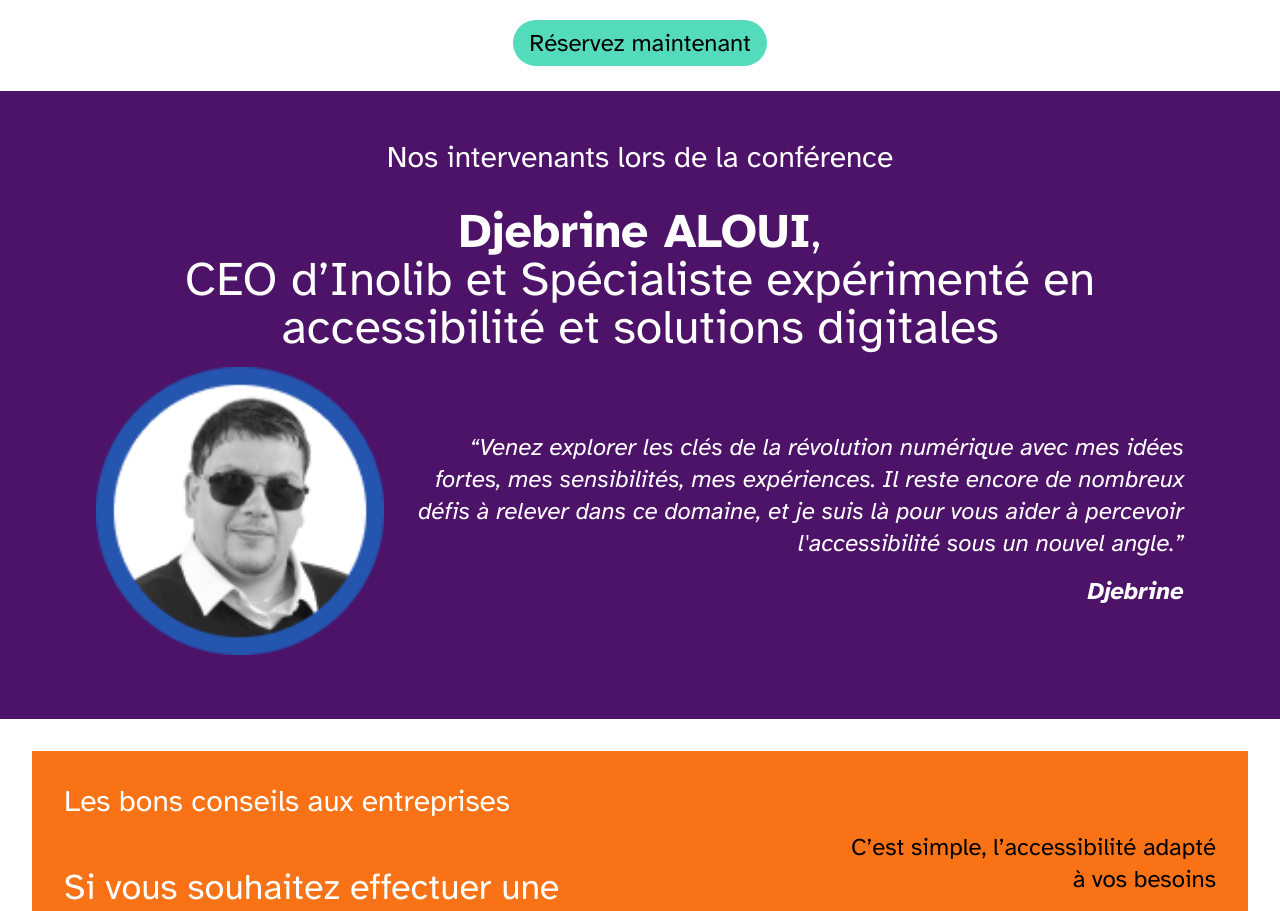
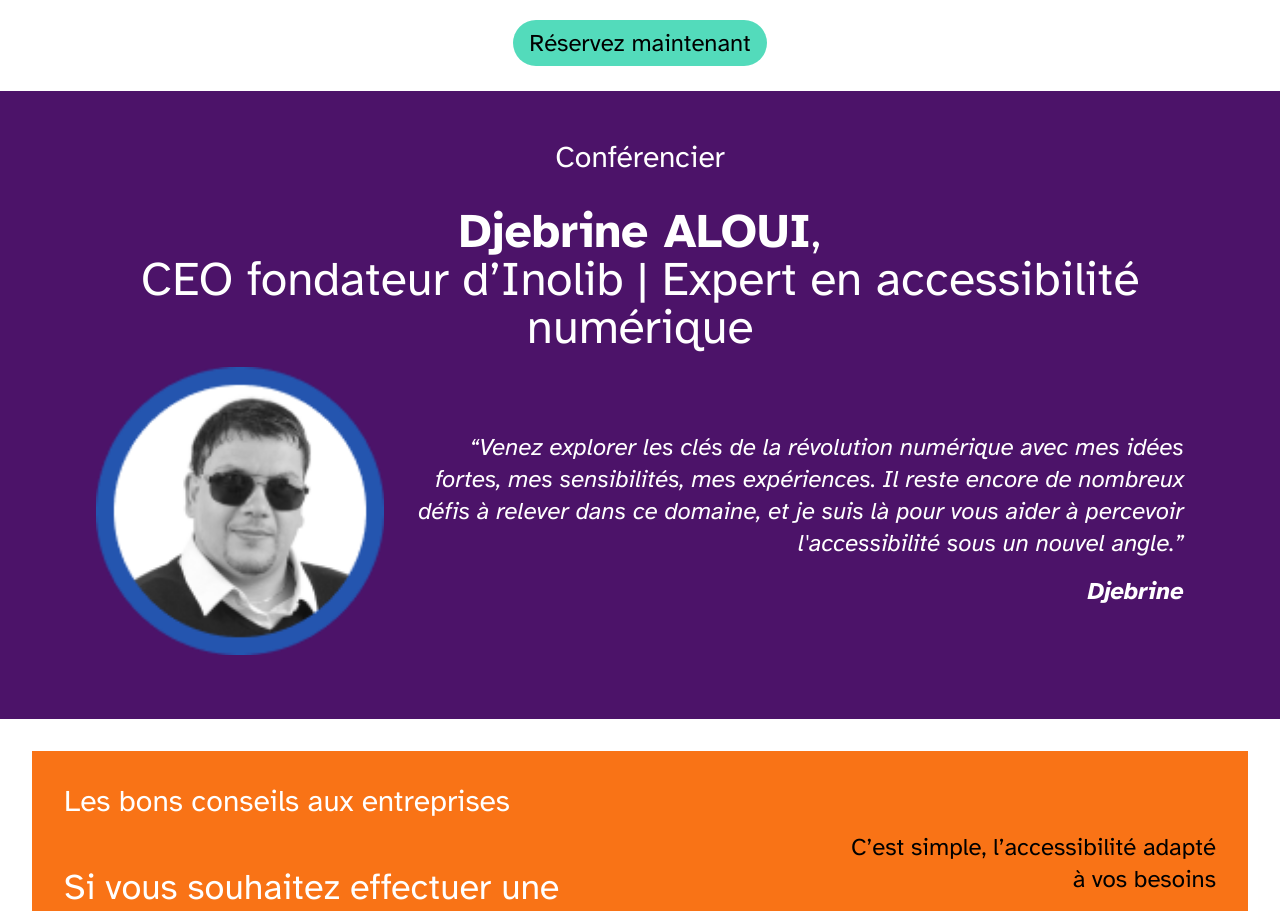
Before and after one commit to inolib/seeph2023, a React (Vite) app: page / in a window 1280 px wide. Shown: the part 4440-5351 px from the top of the page. Built offline with nearby package versions, Linux system fonts and the light colour scheme.

Commit message:
feat FourthRegion

```diff
--- a/src/components/sections/FourthRegion.tsx
+++ b/src/components/sections/FourthRegion.tsx
@@ -14,13 +14,11 @@ export const FourthRegion = () => {
     >
       <div className="md:mx-8">
         <Landmark.Heading className="my-4 text-center text-3xl" id={id}>
-          Nos intervenants lors de la conférence
+          Conférencier
         </Landmark.Heading>
 
         <SpeakerCard
-          jobTitle="CEO d’Inolib et Spécialiste expérimenté en accessibilité et solutions digitales
-
-        "
+          jobTitle="CEO fondateur d’Inolib | Expert en accessibilité numérique"
           name="Djebrine ALOUI"
           photoUrl="/photo_djebrine-circle.png"
           quote="“Venez explorer les clés de la révolution numérique avec mes idées fortes, mes sensibilités, mes expériences. Il reste encore de nombreux défis à relever dans ce domaine, et je suis là pour vous aider à percevoir l'accessibilité sous un nouvel angle.”"
```
